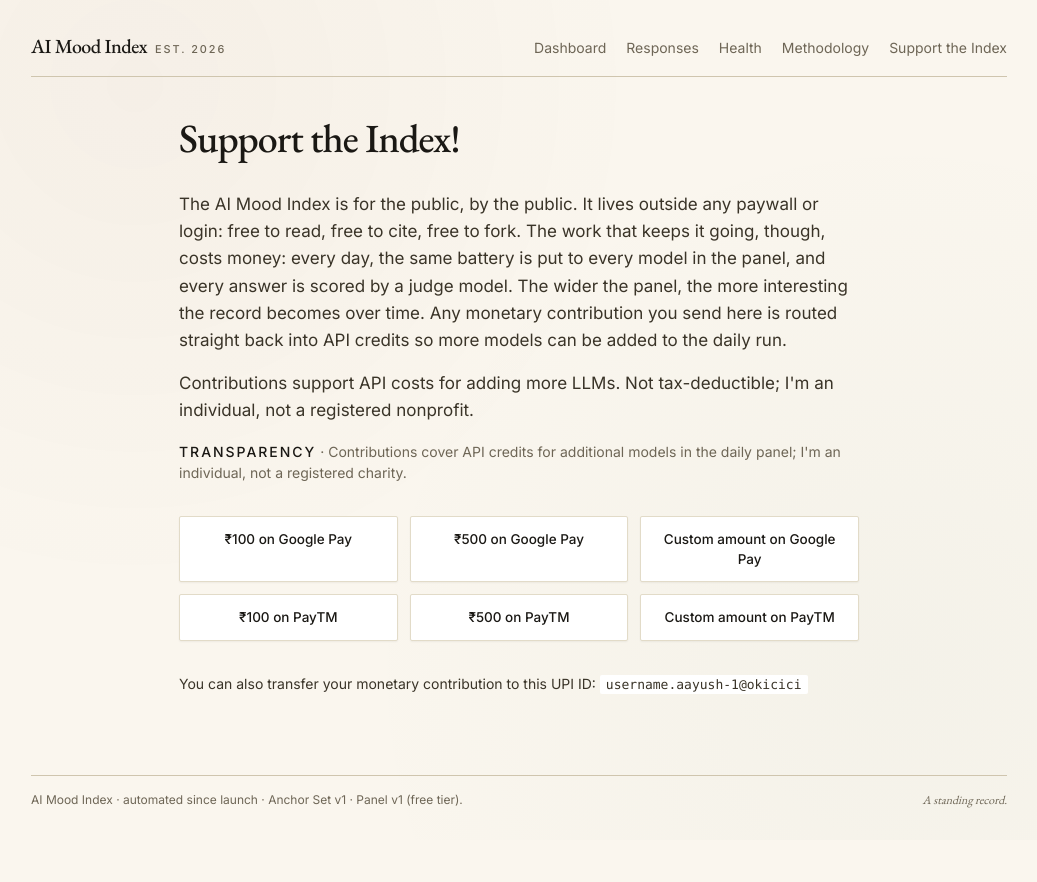
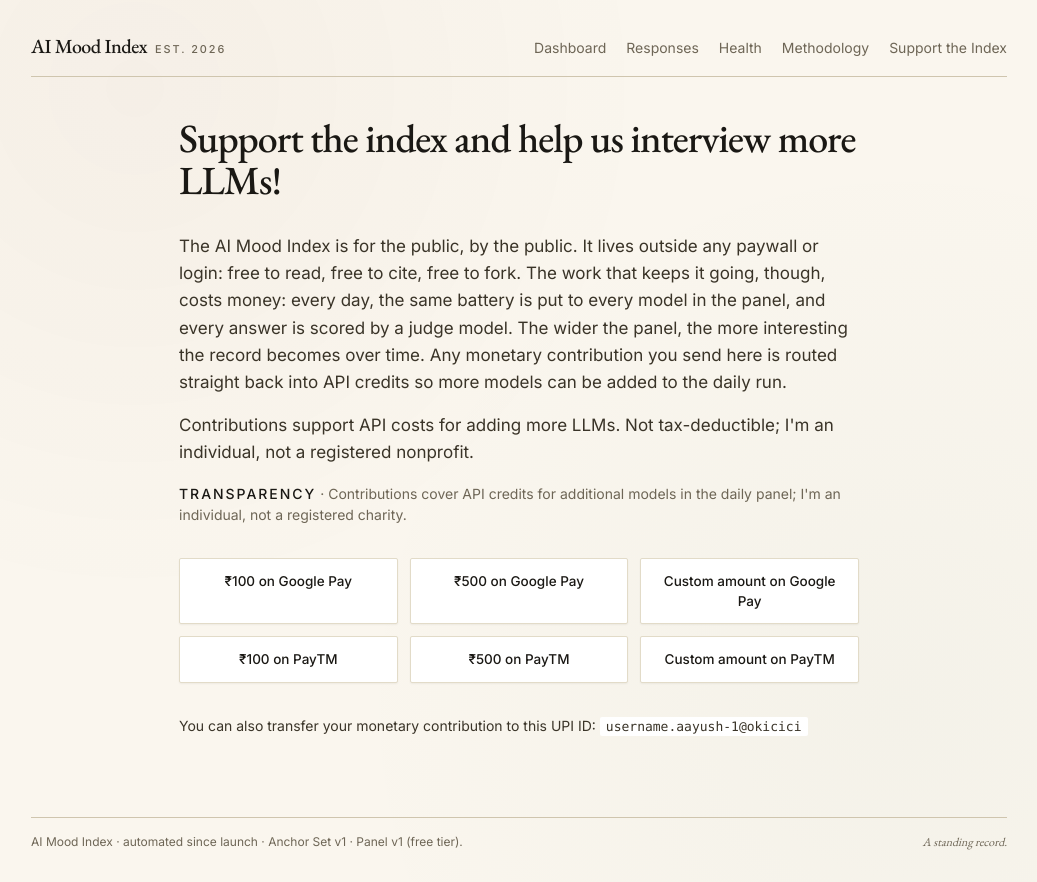
Before and after one commit to aayush-agrwl/lived-model-index, a Next.js app: page /support in a window 1280 px wide. Shown: the whole page, without its empty margins (121-1158 px from the left). Before the commit the page ends 840 px from the top, so only its background shows below. Built offline with nearby package versions, Linux system fonts and the light colour scheme.

Commit message:
Update Support page title

```diff
--- a/app/support/page.tsx
+++ b/app/support/page.tsx
@@ -37,7 +37,7 @@
     <div className="mx-auto max-w-[680px] space-y-8">
       <section>
         <h1 className="font-serif text-[40px] font-medium leading-[1.05] tracking-tight text-[var(--foreground)]">
-          Support the Index!
+          Support the index and help us interview more LLMs!
         </h1>
       </section>
 
```
